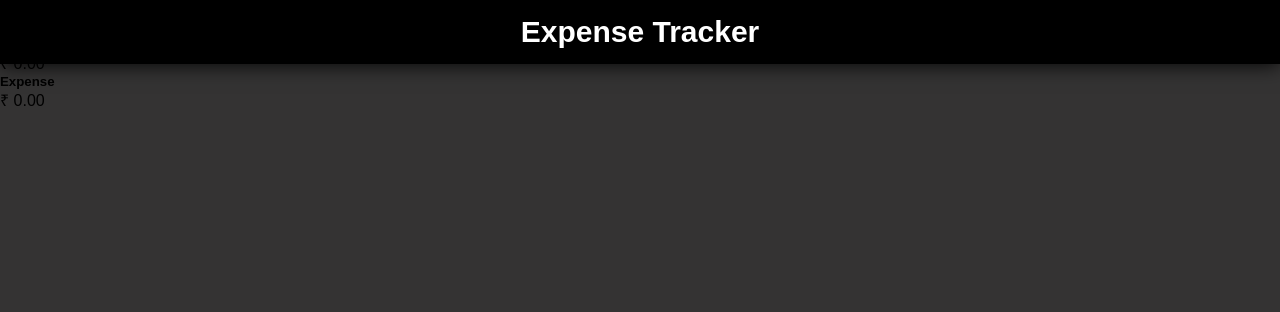
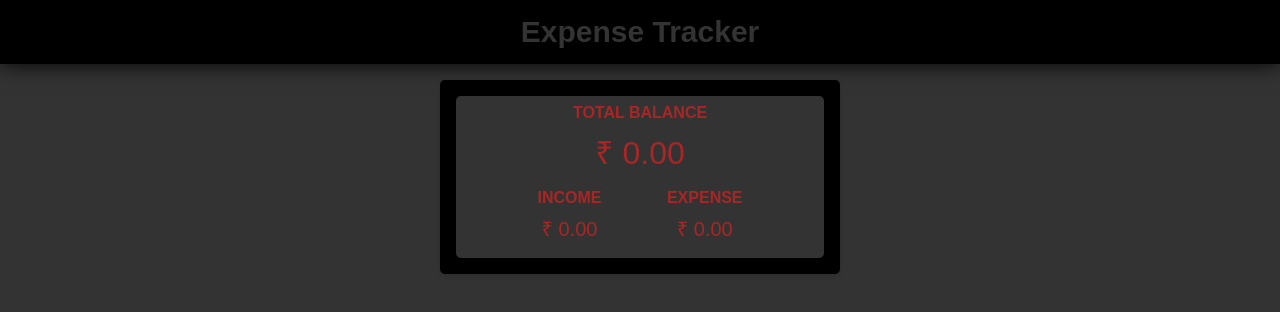
Before and after one commit to neeldholiya04/Expense-Tracker, a plain HTML site: page index.html in a window 1280 px wide. Drawn offline with Linux system fonts and the light colour scheme.

Commit message:
navbar containing income and expense information styled

```diff
--- a/style.css
+++ b/style.css
@@ -3,25 +3,90 @@
     padding: 0;
     box-sizing: border-box;
     scroll-behavior: smooth;
-  }
-body{
+}
+
+body {
     background-color: #343333;
     color: #000000;
     font-family: Arial, Helvetica, sans-serif;
     margin: 0;
-    padding: 0;
 }
 
-.navBar{
+.navBar {
     width: 100vw;
     height: 4rem;
     display: flex;
     background-color: #000000;
-    color: #ffffff;
+    color: #343333;
     font-size: 15px;
     font-weight: bold, 100;
     justify-content: center;
     align-items: center;
-    position: fixed;
-    box-shadow: 0px 0px 20px 0px rgba(0,0,0,5);
+    box-shadow: 0px 0px 20px 0px rgba(0, 0, 0, 5);
 }
+
+main {
+    max-width: 400px;
+    margin: 1rem auto;
+    background-color: black;
+    padding: 1rem;
+    border-radius: 5px;
+    box-shadow: 0 3px 5px rgba(0, 0, 0, 0.1);
+}
+
+.main-cont-header {
+    background-color: #343333;
+    color: #a82626;
+    padding: 1rem;
+    text-align: center;
+    border-radius: 5px;
+    display: flex;
+    flex-direction: column;
+    gap: 0.5rem;
+    flex-wrap: wrap;
+    padding: 0.5rem;
+    justify-content: space-between;
+}
+
+.income-expense-block{
+    display: flex;
+    flex-direction: row;
+    justify-content: space-evenly;
+    align-items: center;
+    padding: 0.5rem;
+    font-size: 1.25rem;
+
+}
+.total-balance{
+    font-size: 2rem;
+    display: flex;
+    flex-direction: column;
+    gap: 0.5rem;
+}
+.income-cont{
+    display: flex;
+    flex-direction: column;
+    gap: 0.5rem;
+}
+.expense-cont{
+    display: flex;
+    flex-direction: column;
+    gap: 0.5rem;
+}
+
+header h5{
+    font-size: 1rem;
+    font-weight: 600;
+    text-transform: uppercase;
+}
+
+/* .total-balance {
+    flex-basis: 100%;
+    font-size: 2.25rem;
+    font-weight: 600;
+}
+header div:nth-child(n + 2) {
+    flex-basis: 50%;
+    font-size: 1.25rem;
+    font-weight: 500;
+  } */
```
